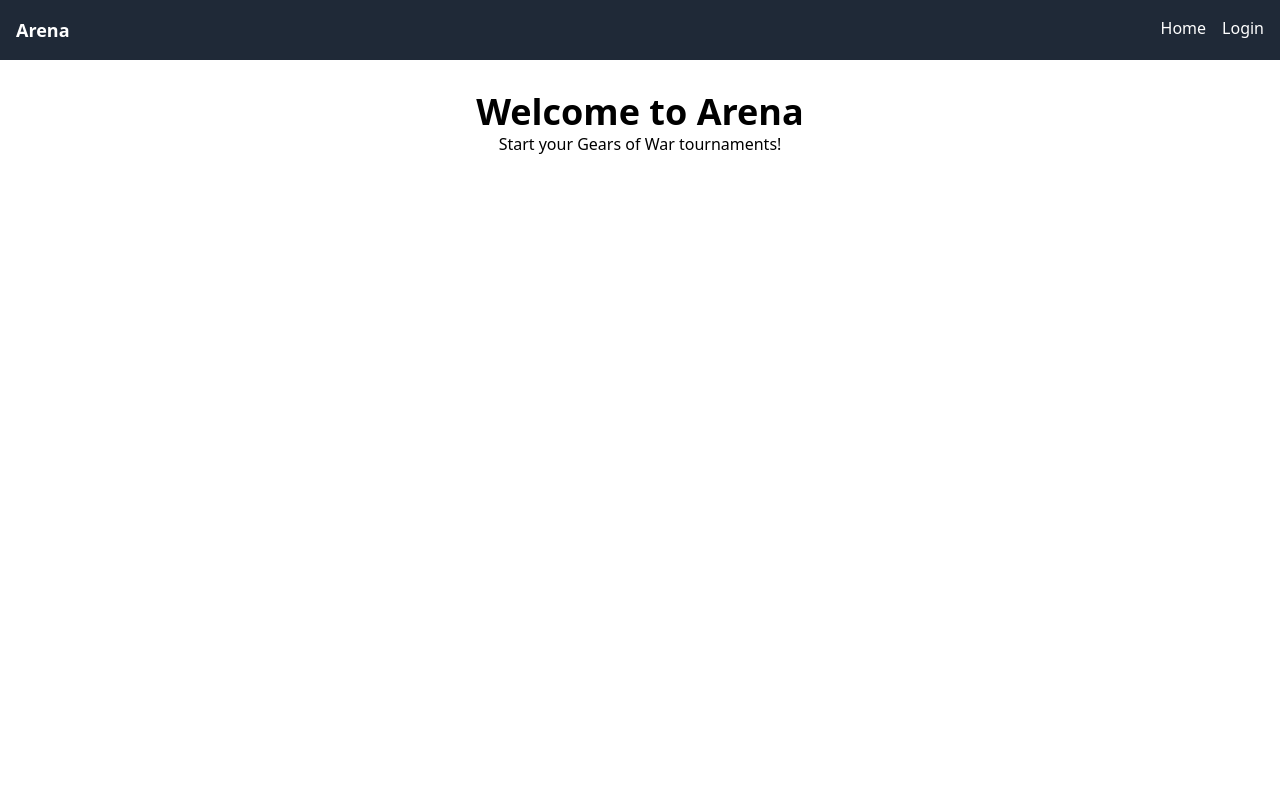
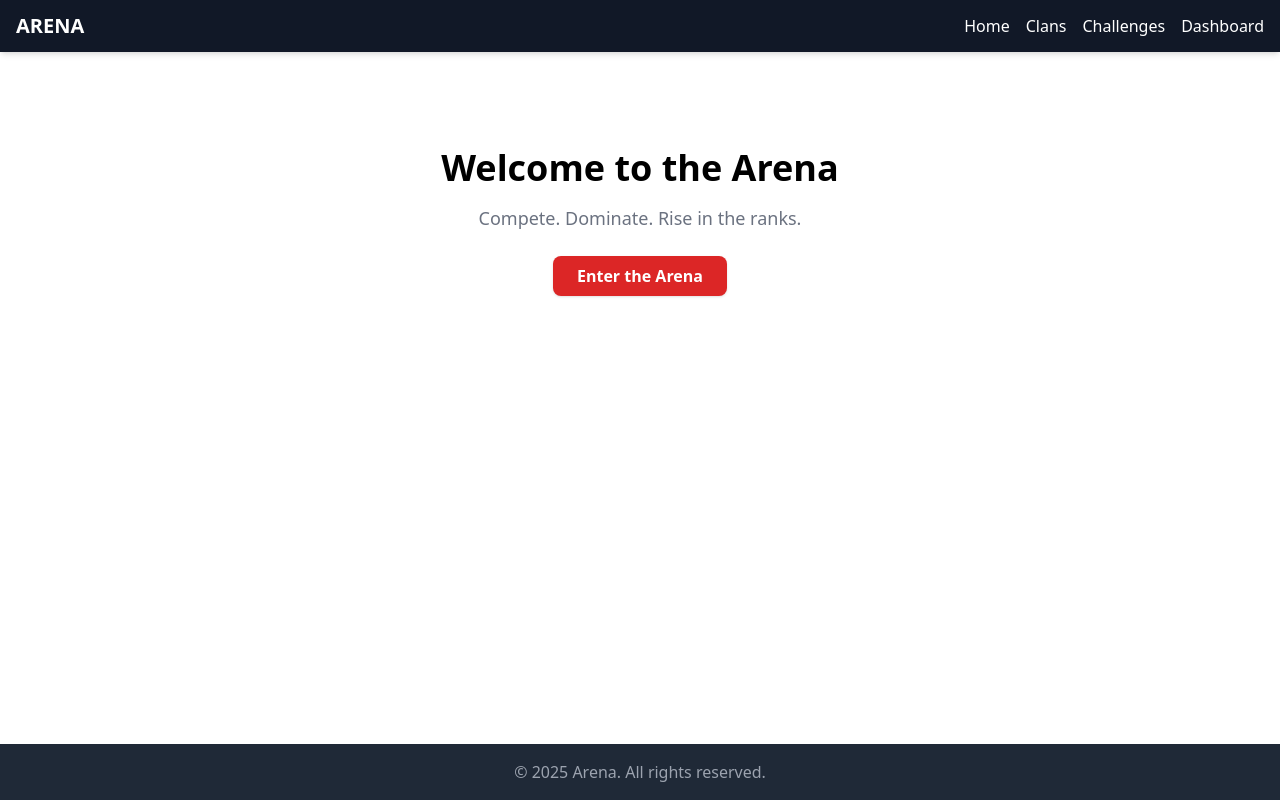
Before and after one commit to Miked0331/arena, a React (Create React App) app: page / in a window 1280 px wide. Built offline with nearby package versions, Linux system fonts and the light colour scheme; the HTML template or start-up script is replaced by a standard one.

Commit message:
Initial commit with basic layout and pages

```diff
--- /dev/null
+++ b/public/index.html
@@ -0,0 +1,15 @@
+<!DOCTYPE html>
+<html lang="en">
+  <head>
+    <meta charset="UTF-8" />
+    <link rel="icon" href="%PUBLIC_URL%/favicon.ico" />
+    <meta name="viewport" content="width=device-width, initial-scale=1.0" />
+    <meta name="theme-color" content="#000000" />
+    <meta name="description" content="Arena – Gears of War Tournament Site" />
+    <title>Arena</title>
+  </head>
+  <body>
+    <noscript>You need to enable JavaScript to run this app.</noscript>
+    <div id="root"></div>
+  </body>
+</html>
--- a/src/App.js
+++ b/src/App.js
@@ -1,35 +1,22 @@
+import { BrowserRouter as Router, Routes, Route } from 'react-router-dom';
+import Layout from './components/Layout';
 
-import React from 'react';
-import { BrowserRouter as Router, Routes, Route, Link } from 'react-router-dom';
-
-function Home() {
-  return <div className="p-8 text-center"><h1 className="text-4xl font-bold">Welcome to Arena</h1><p>Start your Gears of War tournaments!</p></div>;
-}
-
-function Login() {
-  return <div className="p-8 text-center"><h2 className="text-2xl font-semibold">Login Page (mock)</h2></div>;
-}
-
-function Navbar() {
-  return (
-    <nav className="bg-gray-800 text-white p-4 flex justify-between">
-      <div className="font-bold text-lg">Arena</div>
-      <div className="space-x-4">
-        <Link to="/" className="hover:underline">Home</Link>
-        <Link to="/login" className="hover:underline">Login</Link>
-      </div>
-    </nav>
-  );
-}
+import Home from './pages/Home';
+import Clans from './pages/Clans';
+import Challenges from './pages/Challenges';
+import Dashboard from './pages/Dashboard';
 
 export default function App() {
   return (
     <Router>
-      <Navbar />
-      <Routes>
-        <Route path="/" element={<Home />} />
-        <Route path="/login" element={<Login />} />
-      </Routes>
+      <Layout>
+        <Routes>
+          <Route path="/" element={<Home />} />
+          <Route path="/clans" element={<Clans />} />
+          <Route path="/challenges" element={<Challenges />} />
+          <Route path="/dashboard" element={<Dashboard />} />
+        </Routes>
+      </Layout>
     </Router>
   );
 }
--- /dev/null
+++ b/src/components/Footer.jsx
@@ -0,0 +1,7 @@
+export default function Footer() {
+  return (
+    <footer className="bg-gray-800 text-gray-400 text-center py-4 mt-10">
+      <p>© {new Date().getFullYear()} Arena. All rights reserved.</p>
+    </footer>
+  );
+}
--- /dev/null
+++ b/src/components/Layout.jsx
@@ -0,0 +1,12 @@
+import Navbar from "./Navbar";
+import Footer from "./Footer";
+
+export default function Layout({ children }) {
+  return (
+    <div className="flex flex-col min-h-screen">
+      <Navbar />
+      <main className="flex-1 p-4">{children}</main>
+      <Footer />
+    </div>
+  );
+}
--- /dev/null
+++ b/src/components/Navbar.jsx
@@ -0,0 +1,15 @@
+import { Link } from 'react-router-dom';
+
+export default function Navbar() {
+  return (
+    <nav className="bg-gray-900 text-white px-4 py-3 flex justify-between items-center shadow-md">
+      <h1 className="text-xl font-bold">ARENA</h1>
+      <ul className="flex space-x-4">
+        <li><Link to="/">Home</Link></li>
+        <li><Link to="/clans">Clans</Link></li>
+        <li><Link to="/challenges">Challenges</Link></li>
+        <li><Link to="/dashboard">Dashboard</Link></li>
+      </ul>
+    </nav>
+  );
+}
--- /dev/null
+++ b/src/pages/Challenges.jsx
@@ -0,0 +1,7 @@
+export default function Challenges() {
+  return (
+    <div className="text-center mt-20">
+      <h2 className="text-2xl font-bold">Challenges Page - Coming Soon</h2>
+    </div>
+  );
+}
--- /dev/null
+++ b/src/pages/Clans.jsx
@@ -0,0 +1,7 @@
+export default function Clans() {
+  return (
+    <div className="text-center mt-20">
+      <h2 className="text-2xl font-bold">Clans Page - Coming Soon</h2>
+    </div>
+  );
+}
--- /dev/null
+++ b/src/pages/Dashboard.jsx
@@ -0,0 +1,7 @@
+export default function Dashboard() {
+  return (
+    <div className="text-center mt-20">
+      <h2 className="text-2xl font-bold">Dashboard Page - Coming Soon</h2>
+    </div>
+  );
+}
--- /dev/null
+++ b/src/pages/Home.jsx
@@ -0,0 +1,17 @@
+import { Link } from 'react-router-dom';
+
+export default function Home() {
+  return (
+    <div className="text-center mt-20">
+      <h1 className="text-4xl font-bold mb-4">Welcome to the Arena</h1>
+      <p className="mb-6 text-lg text-gray-500">
+        Compete. Dominate. Rise in the ranks.
+      </p>
+      <Link to="/dashboard">
+        <button className="bg-red-600 hover:bg-red-700 text-white font-semibold py-2 px-6 rounded-lg shadow">
+          Enter the Arena
+        </button>
+      </Link>
+    </div>
+  );
+}
```
Also changed, not shown: src/Navbar.jsx (added), 1 other file (tests, documents, lock files or other folders).
